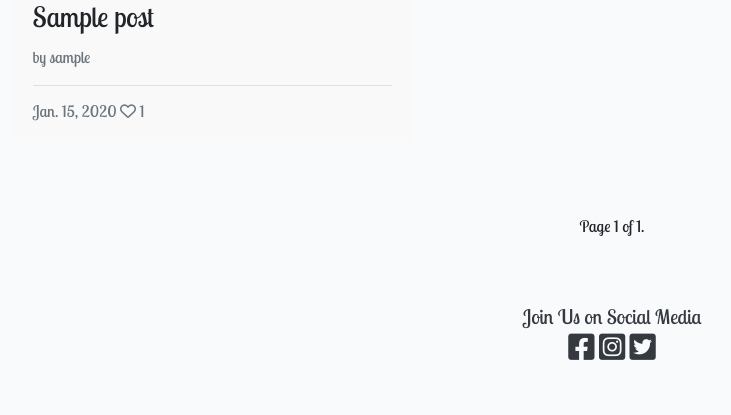
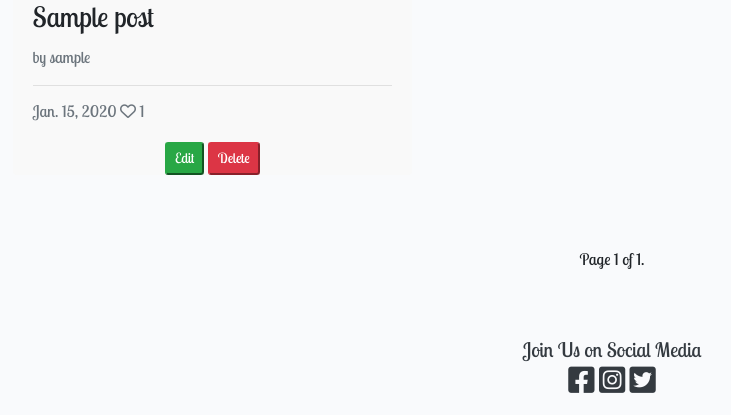
Before and after one commit to KarlMoran/Home_Cooking_PP4, a Django app: page /your_recipes in a window 1280 px wide. Shown: the part 338-753 px from the top of the page, without its empty margins (28-759 px from the left). Run offline with Django 3.2, Linux system fonts and the light colour scheme; a user stored in the database is signed in; tables that the repository leaves empty hold one stand-in row (values such as "Sample post"); some libraries are stand-ins or nearby versions.

Commit message:
Add buttons to your_recipe page

```diff
--- a/templates/your_recipes.html
+++ b/templates/your_recipes.html
@@ -38,6 +38,15 @@
                                     {{ post.number_of_likes }}</p>
                             </div>
                         </a>
+                        <div class="text-center">
+                            <!-- EDIT AND DELETE BUTTONS -->
+                            <span>
+                            <a href="#"><button class="btn-sm btn-success ">Edit</button></a></span>
+                            <span>
+                            <button type="button" class="btn-sm btn-danger" data-toggle="modal" data-target="#myModal">Delete</button>
+                            </span>
+                      </div>
+
                     </div>
                 </div>
             {% if forloop.counter|divisibleby:3 %}
```
